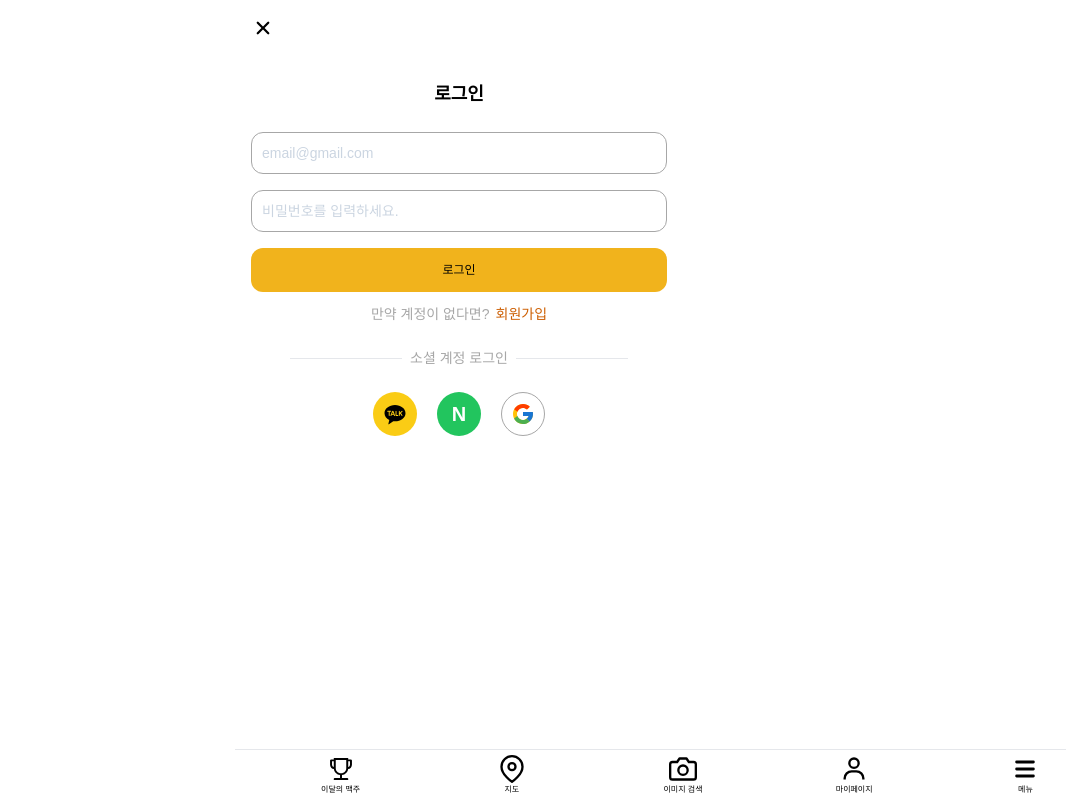
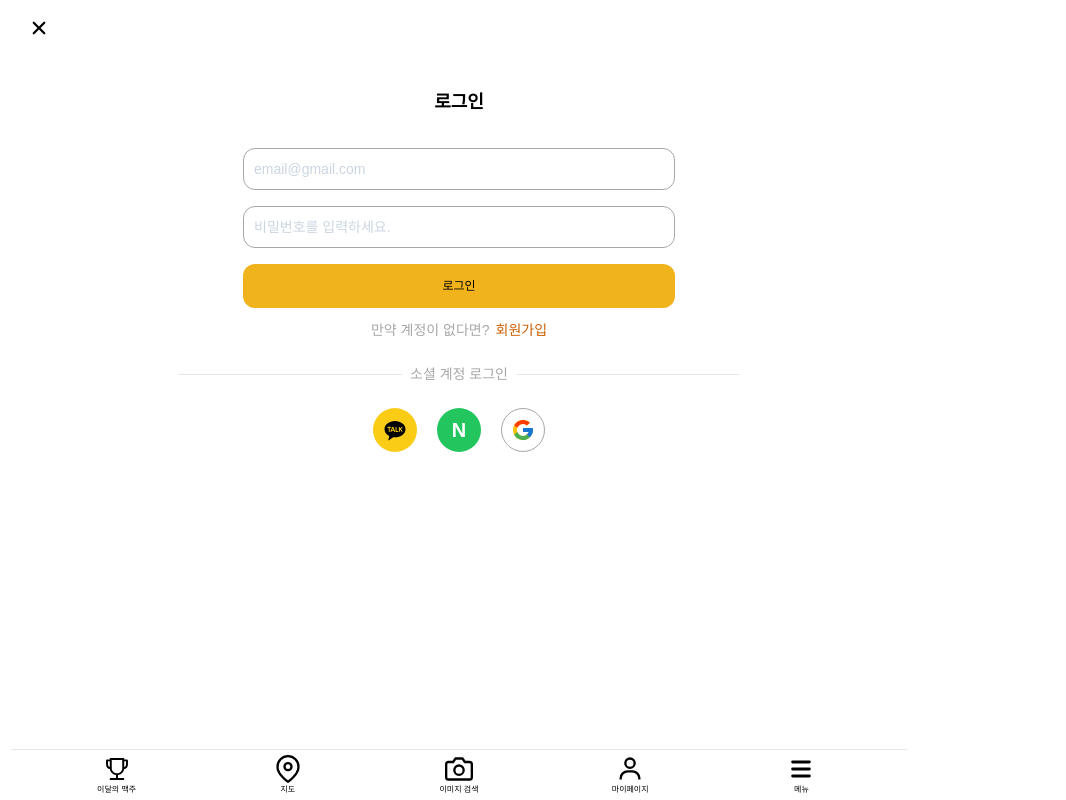
Before and after one commit to GetA-BEER/GetABeer, a Next.js app in the folder fe/: page /login in a window 1280 px wide. Shown: the whole page, without its empty margins (181-1247 px from the left). Built offline with nearby package versions, Linux system fonts and the light colour scheme; a web font is replaced by a local one.

Commit message:
GB-53 style:로그인 페이지 디자인 수정

```diff
--- a/fe/pages/login/index.tsx
+++ b/fe/pages/login/index.tsx
@@ -17,14 +17,14 @@ export default function Login() {
         <meta name="viewport" content="width=device-width, initial-scale=1" />
         <link rel="icon" href="/images/logo.png" />
       </Head>
-      <main className="m-auto h-screen max-w-md">
+      <main className="m-auto h-screen max-w-4xl">
         <button className="m-4">
           <IoClose className="w-6 h-6" />
         </button>
-        <div className="my-6 text-center text-lg bg-white rounded-lg font-semibold">
+        <div className="my-8 text-center text-lg bg-white rounded-lg font-semibold">
           로그인
         </div>
-        <div className="mx-2 my-4">
+        <div className="m-auto max-w-md">
           <Input type="email" placeholder="email@gmail.com" />
           <Input type="password" placeholder="비밀번호를 입력하세요." />
           <SubmitBtn onClick={handleClick}> 로그인 </SubmitBtn>
```
